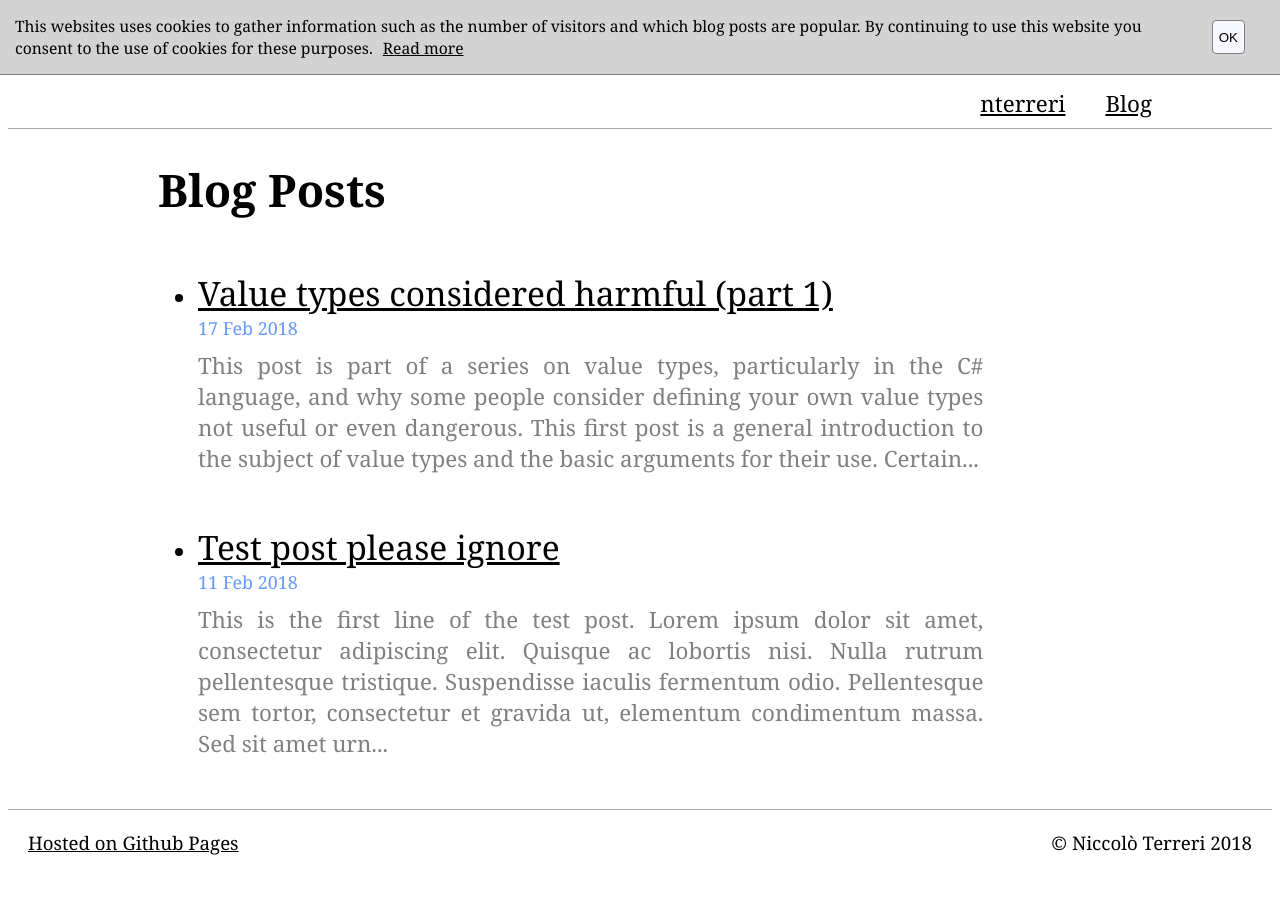
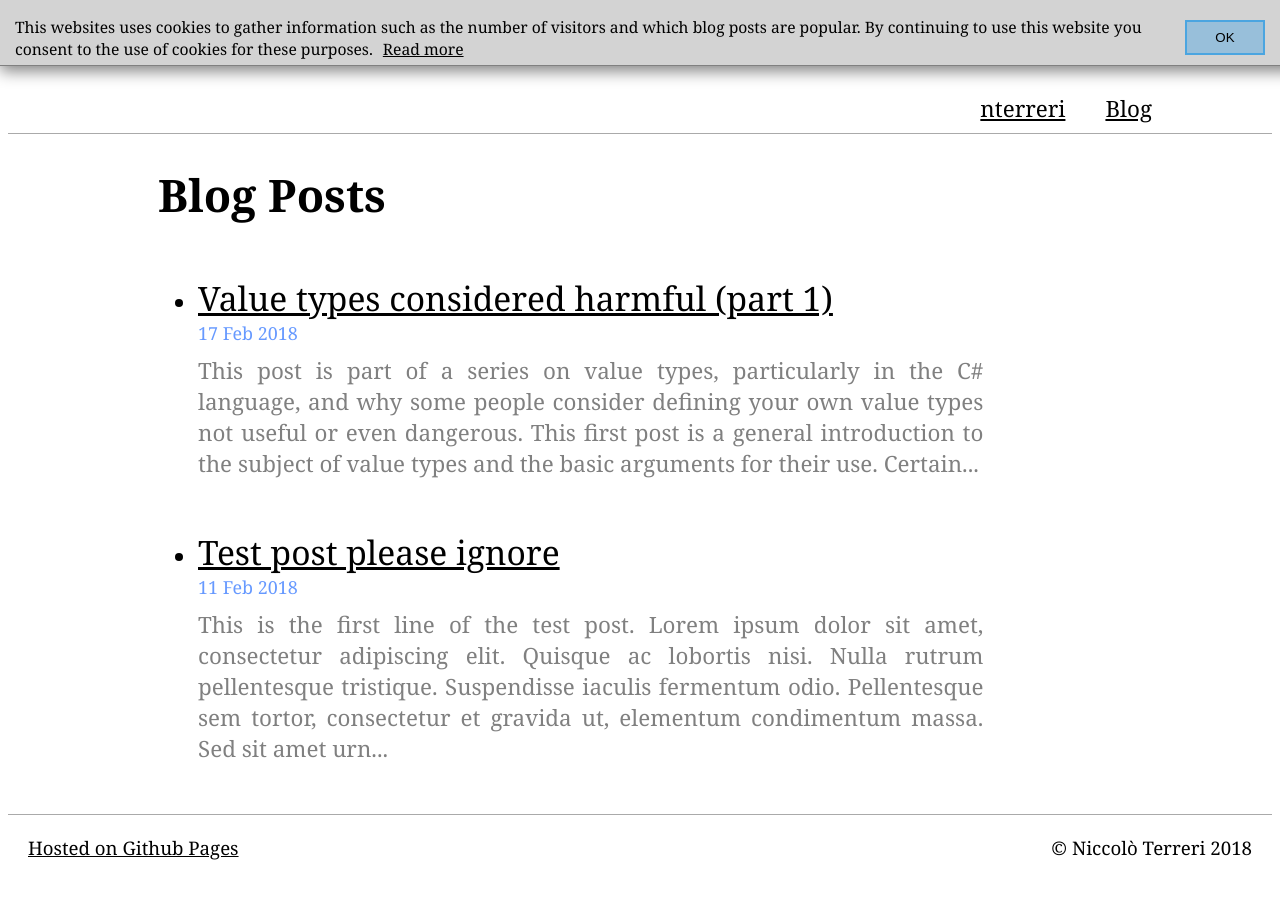
Before and after one commit to nterreri/nterreri.github.io, a Jekyll site: the page built from index.html, in a window 1280 px wide. Built offline with Jekyll 4.4.1, drawn with Linux system fonts in a browser that asks for light colours.

Commit message:
continue styling consent header

```diff
--- a/_sass/_consent.scss
+++ b/_sass/_consent.scss
@@ -2,17 +2,18 @@
     position: fixed;
     top: 0;
     left: 0;
+    width: 100%;
     background: lightgray;
-    max-height: 70px;
     overflow: hidden;
-    padding: 15px;
+    padding: 15px 15px 5px 15px;
     border-bottom: 1px solid grey;
     display: flex;
     font-size: 0.7em;
+    box-shadow: 0 5px 15px 0 gray;
 }
 
 .nt-consent__message {
-    flex: 1;
+    align-self: center;
 }
 
 .nt-consent__link {
@@ -24,20 +25,29 @@
 .nt-consent__link-label {
     height: 100%;
     vertical-align: bottom;
+    white-space: nowrap;
 }
 
 .nt-consent__ok-button {
-    margin: 5px 20px;
-    border: 1px groove gray;
-    border-radius: 4px;
-    background: scale-color(
-        $color: #aaaaff,
-        $saturation: 0%,
-        $lightness: 90%,
-        $alpha: 100%);
-    // transition-duration: 0.2s;
+    margin: 5px 30px;
+    height: 35px;
+    width: 80px;
+    padding: 5px;
+    border: 2px solid #4ba5e0;
+    background: #98bfda;
+    flex: none;
+    align-self: flex-end;
+    cursor: pointer;
+    transition: 0.3s;
 }
 
-// .nt-consent__ok-button:hover {
-//     // background-color: whitesmoke;
-// }
+.nt-consent__ok-button:hover {
+    background: #cee1f0;
+    transition-duration: 0.3s;
+}
+
+.nt-consent__ok-button:active {
+    border: 2px groove #4399d3;
+    background: #98bfda;
+    transition: none;
+}
--- a/_sass/_header.scss
+++ b/_sass/_header.scss
@@ -4,7 +4,7 @@
 
 .nt-header--with-consent {
     border-bottom: 1.5px solid #aaa;
-    padding-top: 70px;
+    padding-top: 75px;
 }
 
 .nt-header__nav {
```
